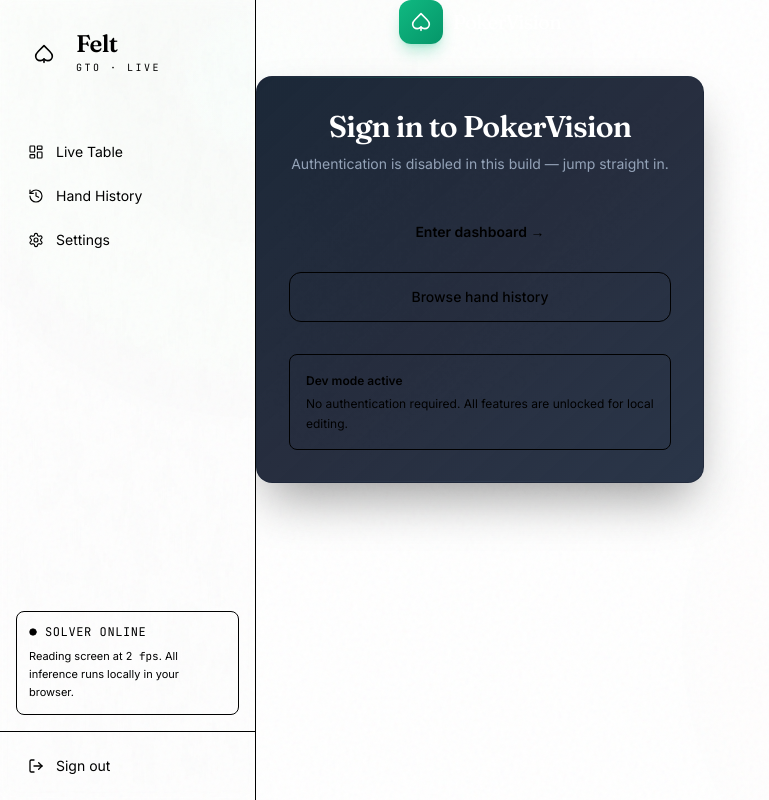
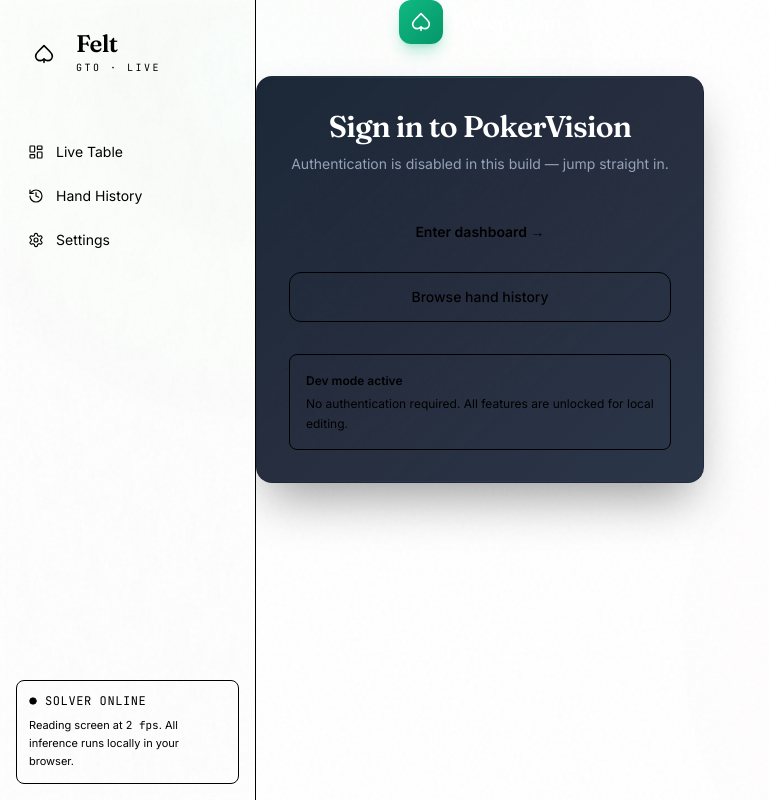
Before and after one commit to puterbuagh/acr-8b411f, a Next.js app: page /login in a window 1280 px wide. Shown: the whole page, without its empty margins (0-769 px from the left). Built offline with nearby package versions, Linux system fonts and the light colour scheme.

Commit message:
Update from Colable — 2026-05-24T08:09:41.272Z

```diff
--- a/components/layout/Sidebar.tsx
+++ b/components/layout/Sidebar.tsx
@@ -2,7 +2,7 @@
 
 import Link from "next/link";
 import { usePathname } from "next/navigation";
-import { LayoutDashboard, History, Settings, Spade, LogOut, Circle } from "lucide-react";
+import { LayoutDashboard, History, Settings, Spade, Circle } from "lucide-react";
 
 const navItems = [
   { href: "/", label: "Live Table", icon: LayoutDashboard },
@@ -80,14 +80,6 @@
           </div>
         </div>
       </div>
-
-      {/* Footer */}
-      <div className="border-t border-border px-4 py-4">
-        <button className="flex items-center gap-3 px-3 py-2 rounded-md text-sm text-muted-foreground hover:bg-muted/30 hover:text-foreground w-full transition-colors">
-          <LogOut className="h-4 w-4" />
-          Sign out
-        </button>
-      </div>
     </aside>
   );
 }
```
